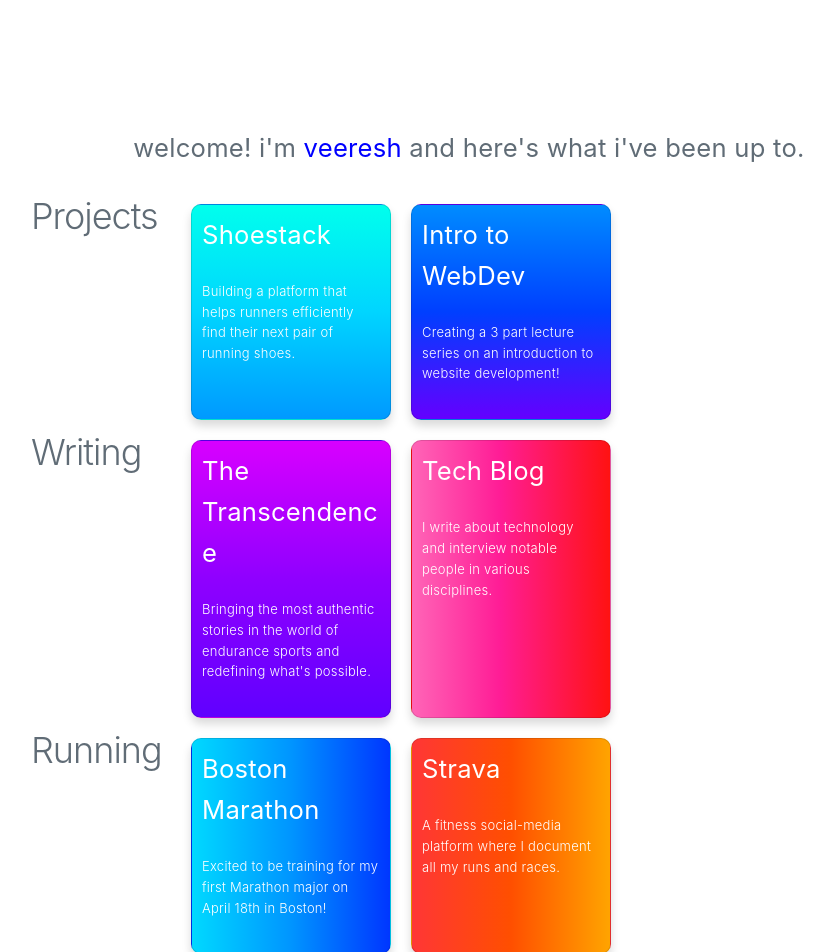
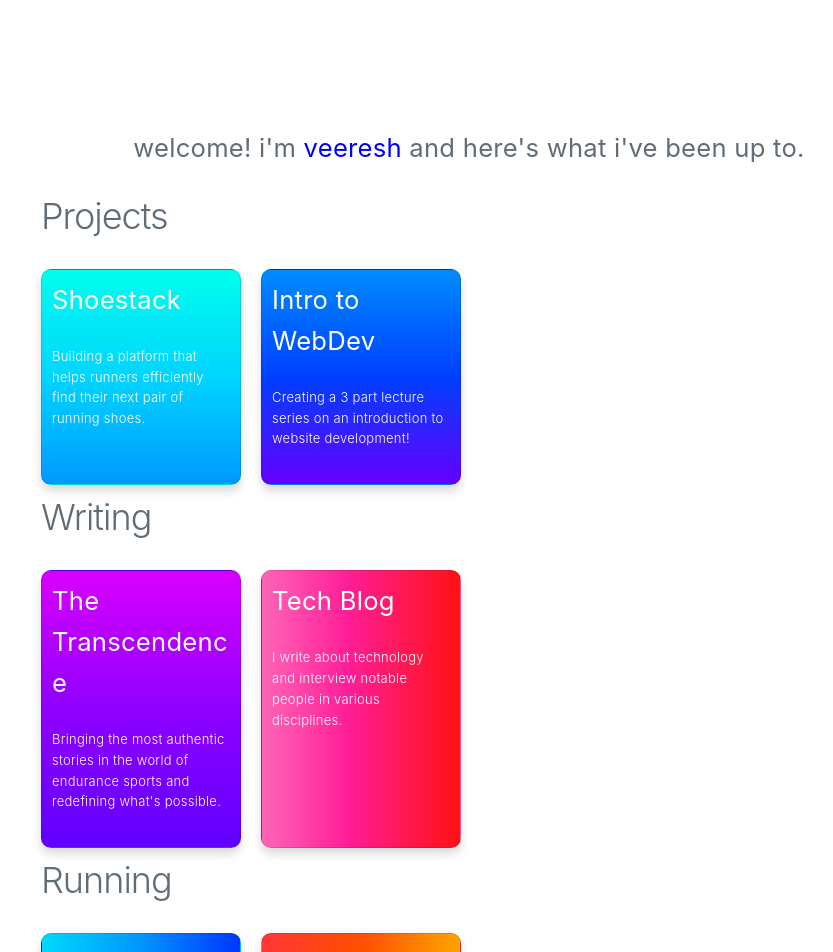
Before and after one commit to veeresh99/veeresh99.github.io, a React (Create React App) app: page / in a window 1280 px wide. Shown: the top 952 px of the page, without its empty margins (171-1004 px from the left). Built offline with nearby package versions, Linux system fonts and the light colour scheme.

Commit message:
new changes

```diff
--- a/src/App.css
+++ b/src/App.css
@@ -10,7 +10,7 @@
 }
 
 .sub-container {
-  margin-left: 25%;
+  margin-left: 30%;
 }
 
 .description {
@@ -93,7 +93,7 @@
   }
   .title-div {
     text-align: center;
-
+    margin-bottom: 20px;
   }
   .main_container {
     text-align: center;
--- a/src/App.js
+++ b/src/App.js
@@ -9,10 +9,10 @@
         <p className="welcome_text">welcome! i'm <a href="https://www.linkedin.com/in/veeresh-neralagi/" target="_blank">veeresh</a> and here's what i've been up to.</p>
       </div>
       <Container className="sub-container">
-        <Row>
         <div className="title-div">
             <h2>Projects</h2>
         </div>
+        <Row>
           <div className="card card-1">
             <p className="title"><a href="https://shoestack.vercel.app/" target="_blank" className="a-div">Shoestack</a></p>
             <p className="description">Building a platform that helps runners efficiently find their next pair of running shoes.</p>
@@ -22,10 +22,10 @@
             <p className="description">Creating a 3 part lecture series on an introduction to website development! </p>
           </div>
         </Row>
-        <Row>
         <div className="title-div">
             <h2>Writing</h2>
         </div>
+        <Row>
           <div className="card card-3">
             <p className="title"><a href="https://the-transcendence.vercel.app/" target="_blank" className="a-div">The Transcendence</a></p>
             <p className="description"> Bringing the most authentic stories in the world of endurance sports and redefining what's possible. </p>
@@ -35,10 +35,10 @@
             <p className="description"> I write about technology and interview notable people in various disciplines. </p>
           </div>
         </Row>
-        <Row>
         <div className="title-div">
           <h2>Running</h2>
         </div>
+        <Row>
           <div className="card card-6">
             <p className="title"><a href="https://www.baa.org/" target="_blank" className="a-div">Boston Marathon</a></p>
             <p className="description"> Excited to be training for my first Marathon major on April 18th in Boston!   </p>
```
Also changed, not shown: 1 other file (tests, documents, lock files or other folders). Lines whose indentation alone changed are shown as unchanged.
